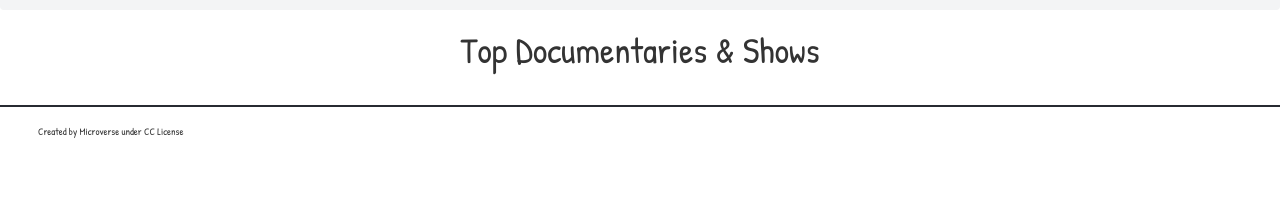
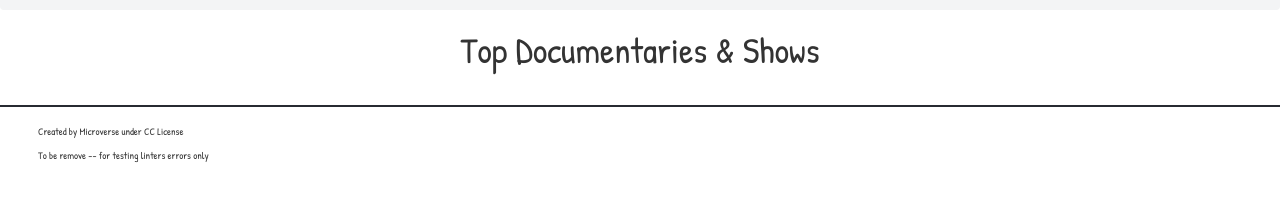
Before and after one commit to lenkon/JavaScript-Capstone, a website built with webpack: page src/index.html in a window 1280 px wide. Shown: the part 63-264 px from the top of the page. Built offline with nearby package versions, Linux system fonts and the light colour scheme; no server answers; a web font is replaced by a local one.

Commit message:
check liters errors1

```diff
--- a/src/index.html
+++ b/src/index.html
@@ -29,6 +29,7 @@
 
   <footer>
     <p>Created by Microverse under CC License</p>
+    <p>To be remove -- for testing linters errors only</p>
   </footer>
 </body>
 </html>
```
